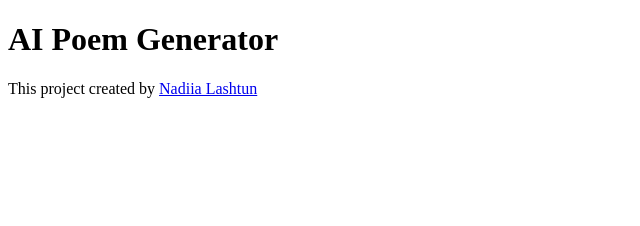
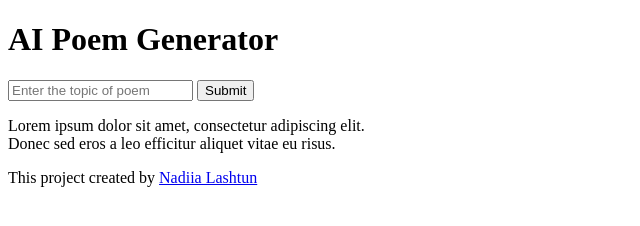
Before and after one commit to NadiiaLashtun/AI-poem-generator, a plain HTML site: page index.html in a window 1280 px wide. Shown: the whole page, without its empty margins (0-640 px from the left). Drawn offline with Linux system fonts and the light colour scheme.

Commit message:
Add basic HTML structure

```diff
--- a/index.html
+++ b/index.html
@@ -13,7 +13,25 @@
     <title>AI Poem Generator</title>
   </head>
   <body>
-    <h1>AI Poem Generator</h1>
+    <header><h1>AI Poem Generator</h1></header>
+    <main>
+      <form action="">
+        <input
+          type="text"
+          placeholder="Enter the topic of poem"
+        />
+        <input
+          type="submit"
+          value="Submit"
+        />
+      </form>
+      <div>
+        <p>
+          Lorem ipsum dolor sit amet, consectetur adipiscing elit. <br />
+          Donec sed eros a leo efficitur aliquet vitae eu risus.
+        </p>
+      </div>
+    </main>
     <footer>
       This project created by
       <a href="https://github.com/NadiiaLashtun">Nadiia Lashtun</a>
```
